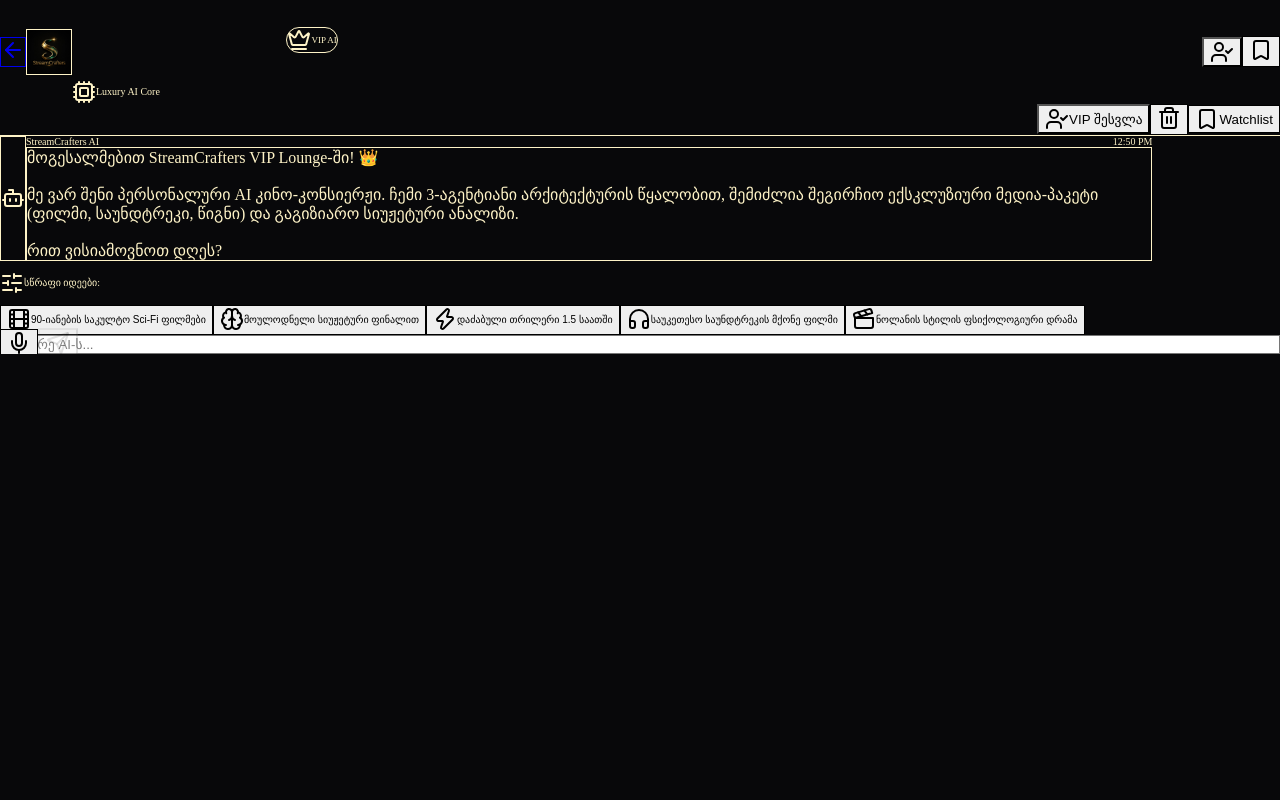
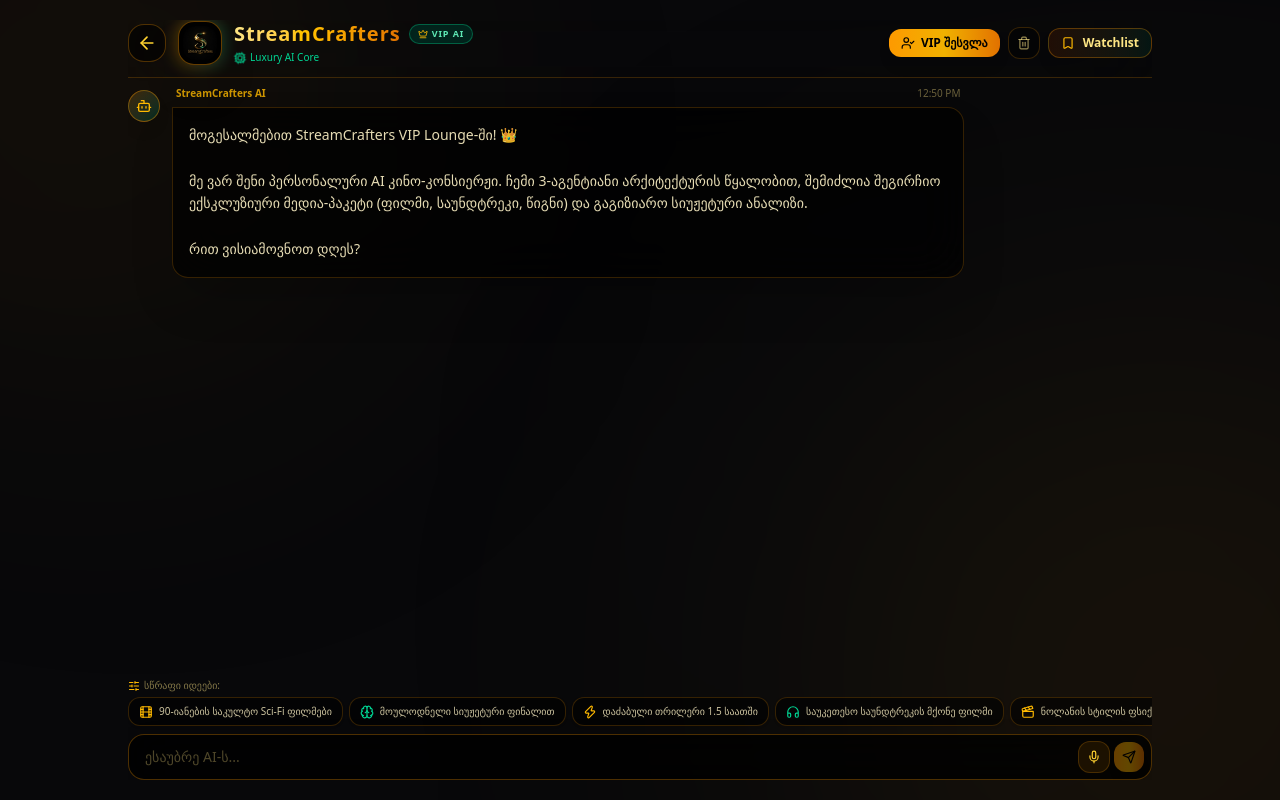
Before and after one commit to lukitomukba-hue/streamcrafters, a Next.js app: page /chat in a window 1280 px wide. Built offline with nearby package versions, Linux system fonts and the light colour scheme.

Commit message:
Fix Tailwind v4 PostCSS configuration

```diff
--- a/package.json
+++ b/package.json
@@ -20,7 +20,7 @@
     "tailwind-merge": "^3.7.0"
   },
   "devDependencies": {
-    "@tailwindcss/postcss": "^4",
+    "@tailwindcss/postcss": "^4.3.3",
     "@types/node": "^20",
     "@types/react": "^19",
     "@types/react-dom": "^19",
--- a/postcss.config.mjs
+++ b/postcss.config.mjs
@@ -1,7 +1,6 @@
 const config = {
   plugins: {
-    tailwindcss: {},
-    autoprefixer: {},
+    '@tailwindcss/postcss': {},
   },
 };
 export default config;
--- a/src/app/globals.css
+++ b/src/app/globals.css
@@ -1,6 +1,4 @@
-@tailwind base;
-@tailwind components;
-@tailwind utilities;
+@import "tailwindcss";
 
 html, body {
   background-color: #08080a;
@@ -9,3 +7,22 @@
   padding: 0;
   min-height: 100vh;
 }
+
+img {
+  max-width: 100%;
+  height: auto;
+}
+
+.custom-scrollbar::-webkit-scrollbar {
+  width: 5px;
+}
+.custom-scrollbar::-webkit-scrollbar-track {
+  background: transparent;
+}
+.custom-scrollbar::-webkit-scrollbar-thumb {
+  background: rgba(245, 158, 11, 0.3);
+  border-radius: 10px;
+}
+.custom-scrollbar::-webkit-scrollbar-thumb:hover {
+  background: rgba(245, 158, 11, 0.6);
+}
```
Also changed, not shown: 1 other file (tests, documents, lock files or other folders).
